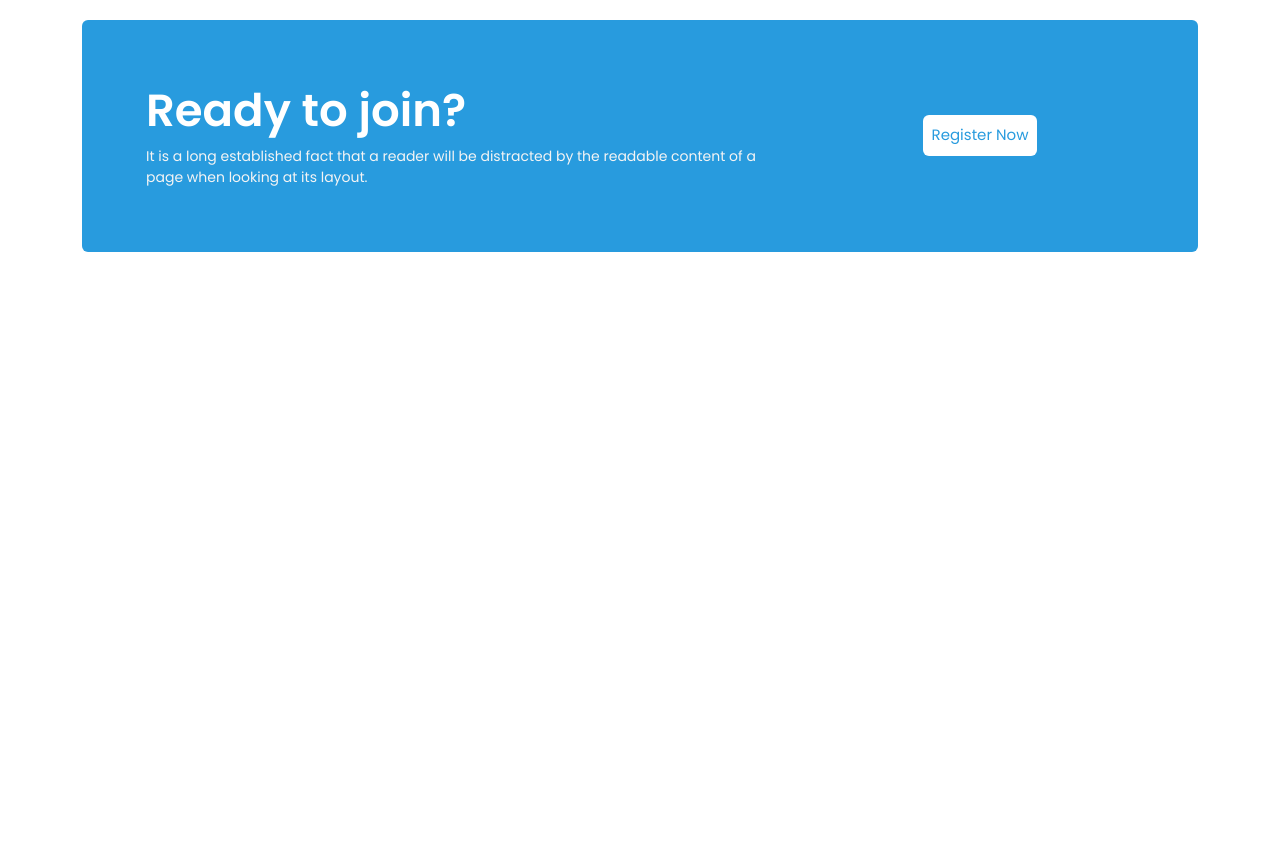
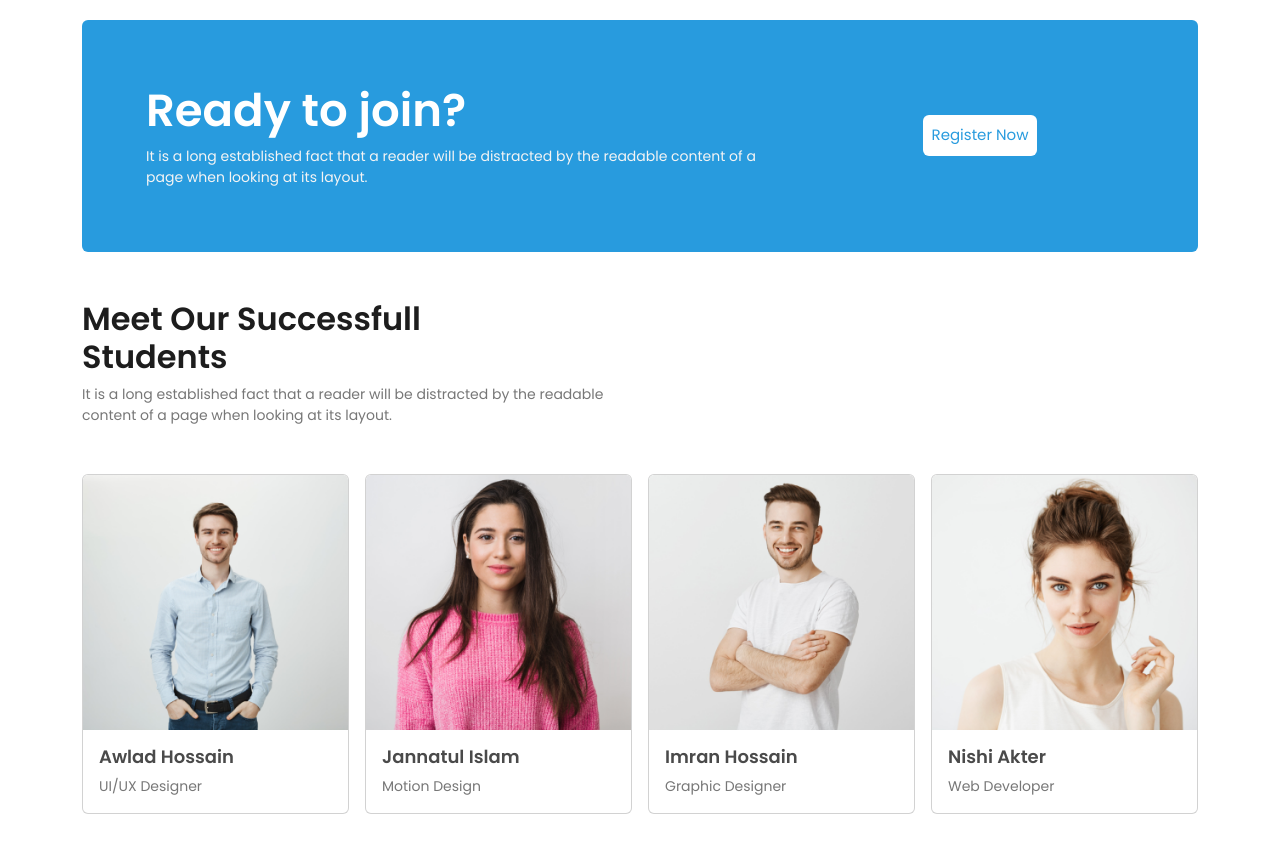
Before and after one commit to Ashik-Programmer/edTech, a plain HTML site: page index.html in a window 1280 px wide. Shown: the part 2215-3067 px from the top of the page. Before the commit the page ends 2515 px from the top, so only its background shows below. Drawn offline with nearby package versions, Linux system fonts and the light colour scheme.

Commit message:
successfull students section added

```diff
--- a/index.html
+++ b/index.html
@@ -342,33 +342,66 @@
                             </div>
                         </div>
                     </div>
-                    <!-- Modal -->
-                    <div class="modal fade" id="exampleModal" tabindex="-1" aria-labelledby="exampleModalLabel"
-                        aria-hidden="true">
-                        <div class="modal-dialog">
-                            <div class="modal-content">
-                                <div class="modal-header">
-                                    <h5 class="modal-title" id="exampleModalLabel">Modal title</h5>
-                                    <button type="button" class="btn-close" data-bs-dismiss="modal"
-                                        aria-label="Close"></button>
-                                </div>
-                                <div class="modal-body">
-                                    ...
-                                </div>
-                                <div class="modal-footer">
-                                    <button type="button" class="btn btn-secondary"
-                                        data-bs-dismiss="modal">Close</button>
-                                    <button type="button" class="btn btn-primary">Save changes</button>
-                                </div>
-                            </div>
-                        </div>
-                    </div>
                 </div>
             </div>
         </section>
         <!-- Ready section end -->
 
         <!-- successfull students section start -->
+        <section class="container my-5">
+            <div class="row">
+                <div class="col-md-6">
+                    <div class="successfull-student text-center text-md-start mb-5">
+                        <h2>Meet Our Successfull<br> Students</h2>
+                        <p class="nav-header">It is a long established fact that a reader will be distracted by the
+                            readable
+                            content of a page when
+                            looking at its layout.</p>
+                    </div>
+                </div>
+            </div>
+            <div class="row g-3">
+                <div class="col-lg-3 col-md-6 ">
+                    <div class="card">
+                        <img src="images/student/student-1.png" class="card-img-top img-fluid" alt="...">
+                        <div class="card-body student-info">
+                            <h5 class="card-title">Awlad Hossain</h5>
+                            <p class="card-text nav-header">UI/UX Designer</p>
+                        </div>
+                    </div>
+                </div>
+                <div class="col-lg-3 col-md-6 ">
+                    <div class="card">
+                        <img src="images/student/student-2.png" class="card-img-top img-fluid" alt="...">
+                        <div class="card-body student-info">
+                            <h5 class="card-title">Jannatul Islam</h5>
+                            <p class="card-text nav-header">Motion Design</p>
+                        </div>
+                    </div>
+                </div>
+
+                <div class="col-lg-3 col-md-6 ">
+                    <div class="card">
+                        <img src="images/student/student-3.png" class="card-img-top img-fluid" alt="...">
+                        <div class="card-body student-info">
+                            <h5 class="card-title">Imran Hossain</h5>
+                            <p class="card-text nav-header">Graphic Designer</p>
+                        </div>
+                    </div>
+                </div>
+
+                <div class="col-lg-3 col-md-6 ">
+                    <div class="card">
+                        <img src="images/student/student-4.png" class="card-img-top img-fluid" alt="...">
+                        <div class="card-body student-info">
+                            <h5 class="card-title">Nishi Akter</h5>
+                            <p class="card-text nav-header">Web Developer</p>
+                        </div>
+                    </div>
+                </div>
+            </div>
+        </section>
+        <!-- successfull students section end -->
     </main>
     <!-- Courses section end -->
 
--- a/style.css
+++ b/style.css
@@ -63,3 +63,14 @@ body {
     text-align: center;
     font-size: 15px;
 }
+
+.successfull-student h2 {
+    font-weight: 600;
+    color: #1D1D1D;
+}
+
+.student-info h5 {
+    font-weight: 600;
+    font-size: 18px;
+    color: #4A4A4A;
+}
```
